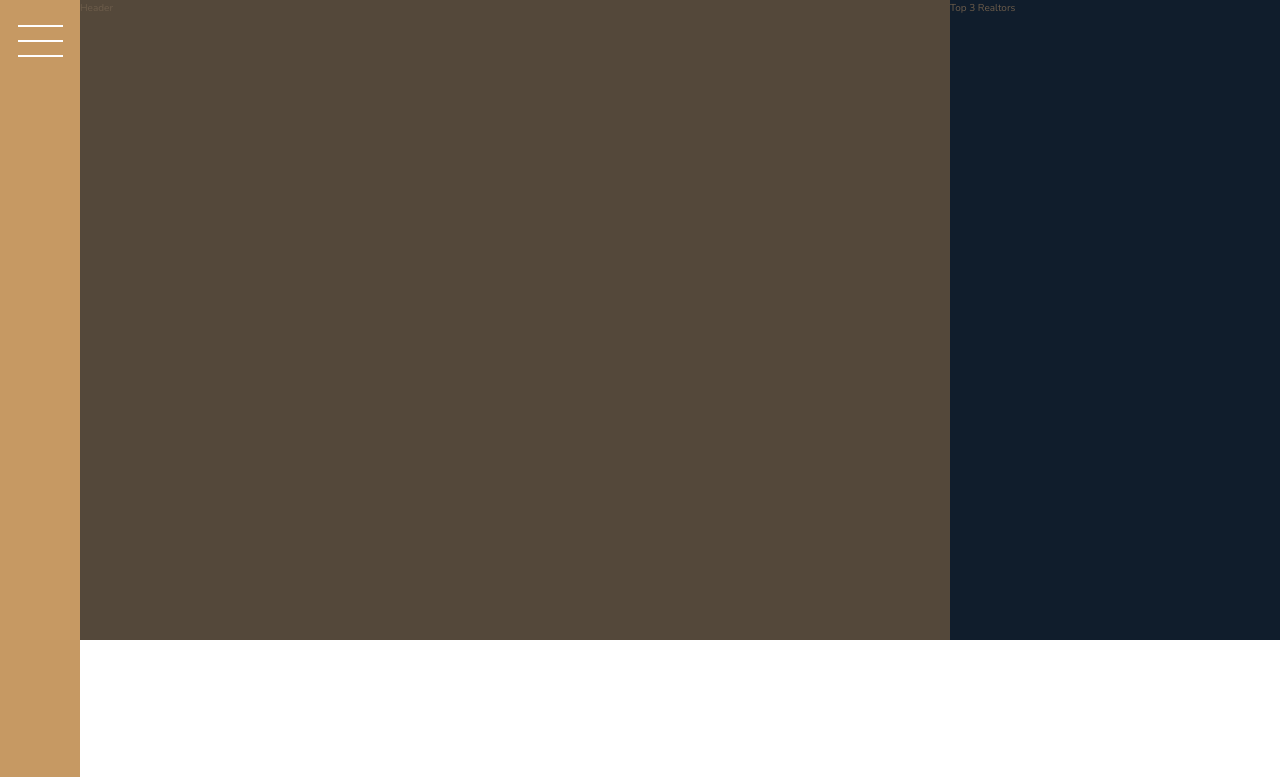
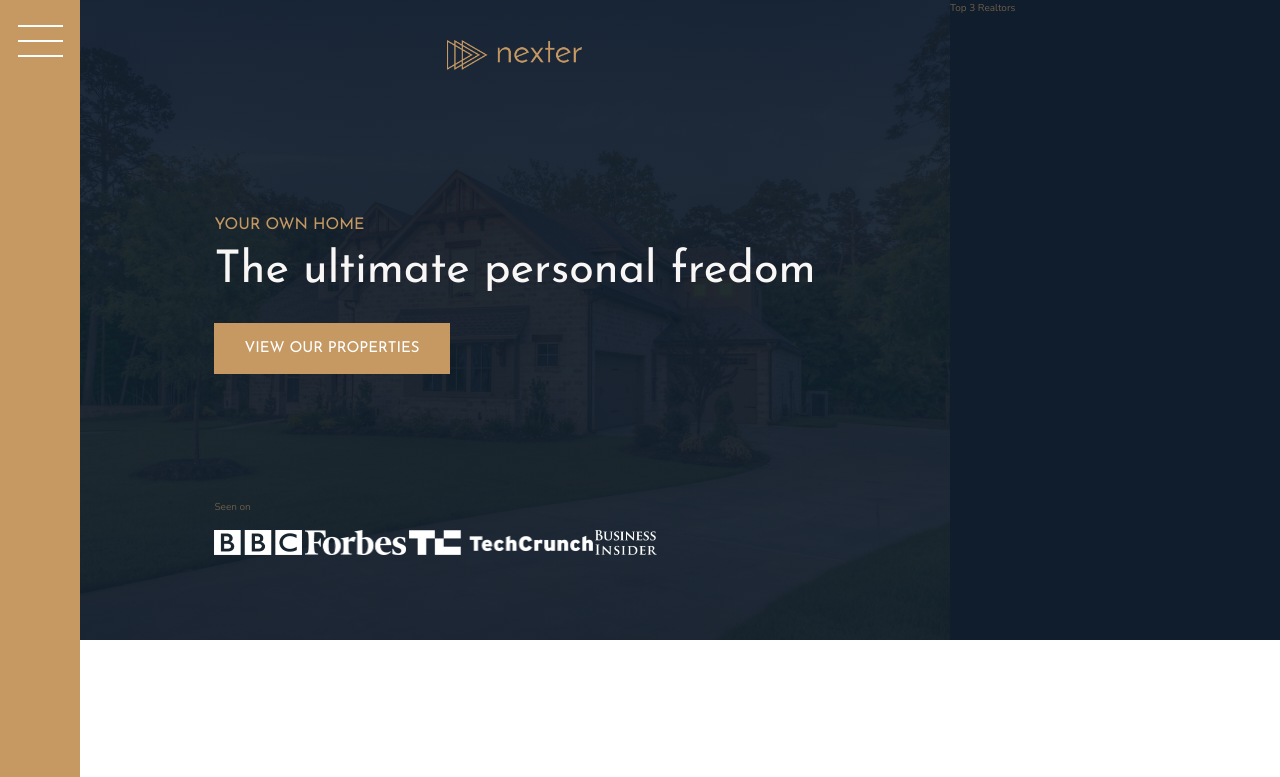
Before and after one commit to JodePalmer/nexter-project1, a website: page index.html in a window 1280 px wide. Shown: the top 777 px of the page. Drawn offline with nearby package versions, Linux system fonts and the light colour scheme.

Commit message:
add header section elements and style

```diff
--- a/index.html
+++ b/index.html
@@ -17,7 +17,17 @@
         </div>
 
         <header class="header">
-            Header
+            <img src="img/logo.png" alt="Nexter Logo" class="header__logo">
+            <h3 class="heading-3">Your own home</h3>
+            <h1 class="heading-1">The ultimate personal fredom</h1>
+            <button class="btn header__btn">View our properties</button>
+            <div class="header__seenon-text">Seen on</div>
+            <div class="header__seenon-logos">
+                <img src="img/logo-bbc.png" alt="Seen on logo 1">
+                <img src="img/logo-forbes.png" alt="Seen on logo 2">
+                <img src="img/logo-techcrunch.png" alt="Seen on logo 3">
+                <img src="img/logo-bi.png" alt="Seen on logo 4">
+            </div>
         </header>
 
         <div class="realtors">
--- a/sass/_header.scss
+++ b/sass/_header.scss
@@ -1,4 +1,36 @@
 .header {
     background-color: $color-grey-dark-1;
     grid-column: full-start / col-end 6;
+    background-image: linear-gradient(rgba($color-secondary, .93), rgba($color-secondary, .93)), url(../img/hero.jpeg);
+    background-size: cover;
+    background-position: center;
+    padding: 8rem;
+    padding-top: 4rem;
+
+    display: grid;
+    grid-template-rows: 1fr min-content 6rem 1fr;
+    grid-template-columns: max-content;
+    grid-row-gap: 1.5rem;
+    justify-content: center;
+
+    &__logo {
+        height: 3rem;
+        justify-self: center;
+    }
+
+    &__btn {
+        align-self: start;
+        justify-self: start;
+    }
+
+    &__seenon-text {
+
+    }
+
+    &__seenon-logos {
+
+        img {
+            height: 2.5rem;
+        }
+    }
 }
--- a/sass/_typography.scss
+++ b/sass/_typography.scss
@@ -5,6 +5,9 @@
 
 .heading-1 {
     @extend %heading;
+    font-size: 4.5rem;
+    color: $color-grey-light-1;
+    line-height: 1;
 }
 
 .heading-2 {
```
Also changed, not shown: css/style.css.
